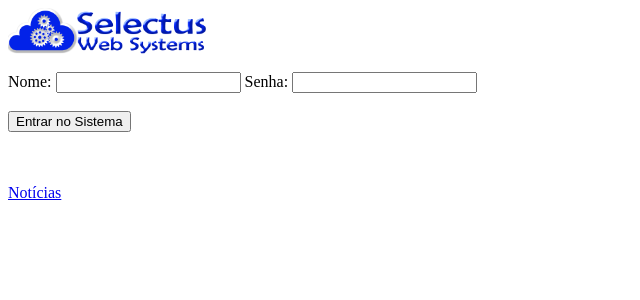
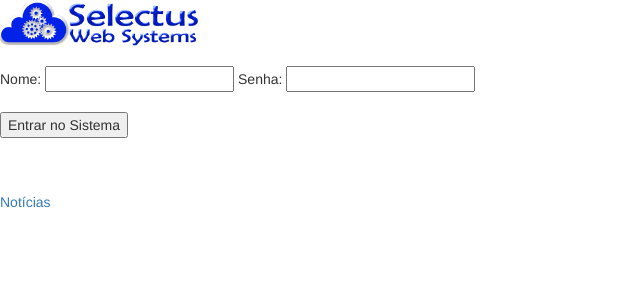
Before and after one commit to brunobms1987/TrabalhoFinalPHP, a PHP site: page /login.php in a window 1280 px wide. Shown: the top 300 px of the page, without its empty margins (0-640 px from the left). Run offline with PHP 8.4, Linux system fonts and the light colour scheme.

```diff
--- /dev/null
+++ b/arquivos/css/login.css
@@ -0,0 +1,75 @@
+.form-signin
+{
+    max-width: 330px;
+    padding: 15px;
+    margin: 0 auto;
+}
+.form-signin .form-signin-heading, .form-signin .checkbox
+{
+    margin-bottom: 10px;
+}
+.form-signin .checkbox
+{
+    font-weight: normal;
+}
+.form-signin .form-control
+{
+    position: relative;
+    font-size: 16px;
+    height: auto;
+    padding: 10px;
+    -webkit-box-sizing: border-box;
+    -moz-box-sizing: border-box;
+    box-sizing: border-box;
+}
+.form-signin .form-control:focus
+{
+    z-index: 2;
+}
+.form-signin input[type="text"]
+{
+    margin-bottom: -1px;
+    border-bottom-left-radius: 0;
+    border-bottom-right-radius: 0;
+}
+.form-signin input[type="password"]
+{
+    margin-bottom: 10px;
+    border-top-left-radius: 0;
+    border-top-right-radius: 0;
+}
+.account-wall
+{
+    margin-top: 20px;
+    padding: 40px 0px 20px 0px;
+    background-color: #f7f7f7;
+    -moz-box-shadow: 0px 2px 2px rgba(0, 0, 0, 0.3);
+    -webkit-box-shadow: 0px 2px 2px rgba(0, 0, 0, 0.3);
+    box-shadow: 0px 2px 2px rgba(0, 0, 0, 0.3);
+}
+.login-title
+{
+    color: #555;
+    font-size: 18px;
+    font-weight: 400;
+    display: block;
+}
+.profile-img
+{
+    width: 96px;
+    height: 96px;
+    margin: 0 auto 10px;
+    display: block;
+    -moz-border-radius: 50%;
+    -webkit-border-radius: 50%;
+    border-radius: 50%;
+}
+.need-help
+{
+    margin-top: 10px;
+}
+.new-account
+{
+    display: block;
+    margin-top: 10px;
+}
--- a/cadastrar.php
+++ b/cadastrar.php
@@ -5,7 +5,8 @@ include './menu.php';
 <html>
     <head>
         <meta charset="UTF-8">
-        <title></title>
+        <link rel="stylesheet" href="arquivos/css/bootstrap.css" rel="stylesheet" type="text/css"/>
+        <title>Cadastrar</title>
     </head>
     <body>
         <form class="form-horizontal" method="post" action="salvar.php?acao=1" enctype="multipart/form-data">
--- a/editar.php
+++ b/editar.php
@@ -7,7 +7,8 @@ and open the template in the editor.
 <html>
     <head>
         <meta charset="UTF-8">
-        <title></title>
+        <link rel="stylesheet" href="arquivos/css/bootstrap.css" rel="stylesheet" type="text/css"/>
+        <title>Editar</title>
     </head>
     <body>
         <?php
--- a/funcoes.php
+++ b/funcoes.php
@@ -2,6 +2,7 @@
 <html>
     <head>
         <meta charset="UTF-8">
+        <link rel="stylesheet" href="arquivos/css/bootstrap.css" rel="stylesheet" type="text/css"/>
         <title></title>
     </head>
     <body>
--- a/login.php
+++ b/login.php
@@ -2,6 +2,8 @@
     <head>
         <meta charset="UTF-8">
         <title>LOGIN - Selectus Web System</title>
+        <link rel="stylesheet" href="arquivos/css/bootstrap.css"/>
+        <link rel="stylesheet" href="arquivos/css/login.css"/>
     </head>
     <body>
         <img src="arquivos/imagens/Logo.png" alt="" width="200"/>
@@ -15,9 +17,9 @@
         </form>
         <?php
         $erro_login = isset($_GET['erro']) ? $_GET['erro'] : 0;
-            if ($erro_login == 1){
-                echo "Favor verificar informações de usuário e senha.";
-            }
+        if ($erro_login == 1) {
+            echo "Favor verificar informações de usuário e senha.";
+        }
         ?>
         <br>
         <br>
```
